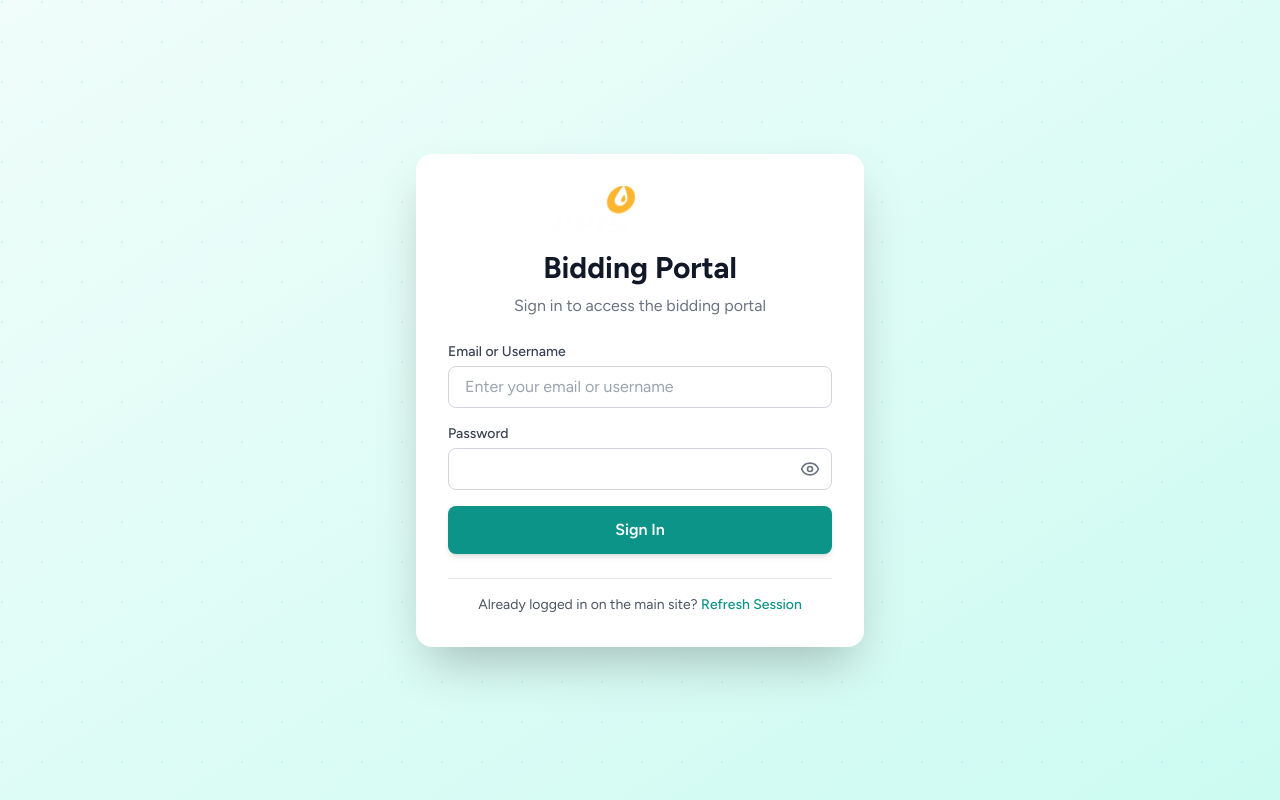
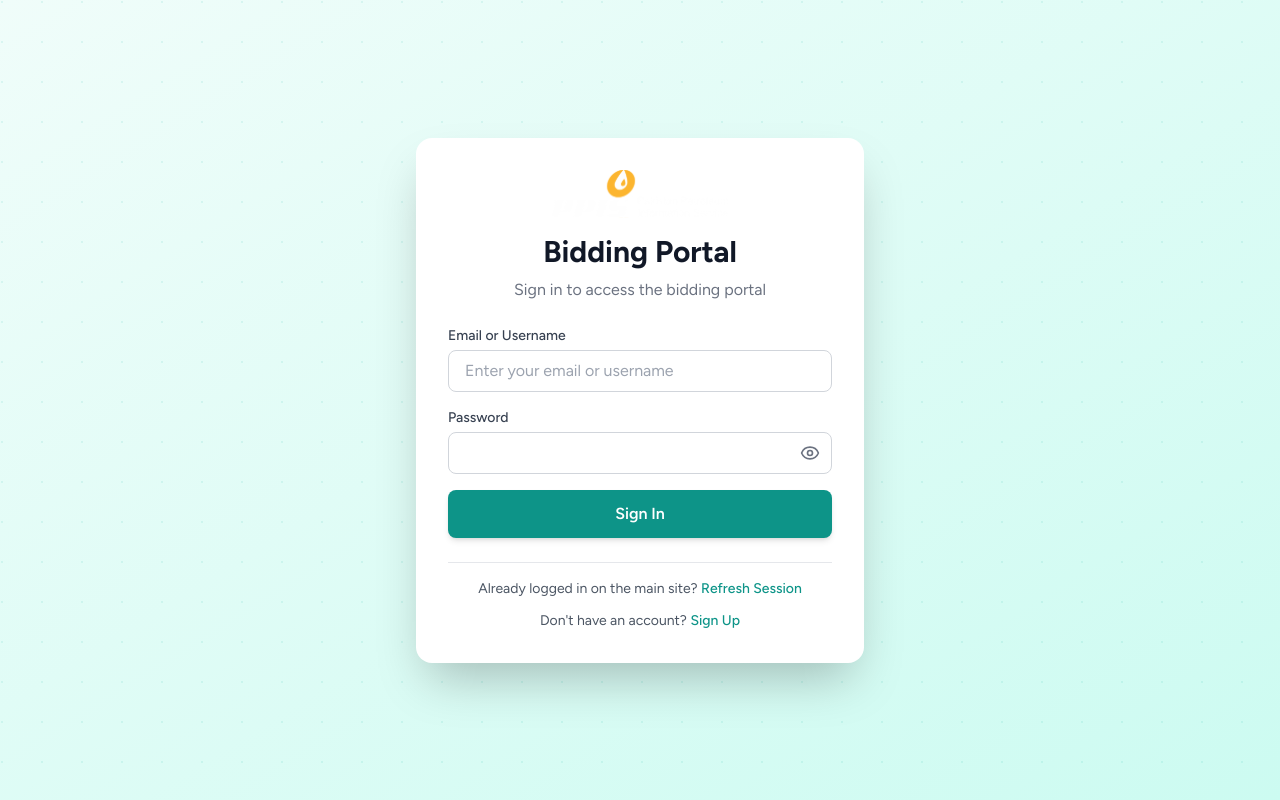
Before and after one commit to hassan-lmk/ppis-bidding-portal, a Next.js app: page /login in a window 1280 px wide. Built offline with nearby package versions, Linux system fonts and the light colour scheme; no server answers.

Commit message:
Add Sign Up link to login page

```diff
--- a/app/login/page.tsx
+++ b/app/login/page.tsx
@@ -142,7 +142,7 @@ function LoginContent() {
             </button>
           </form>
 
-          <div className="text-center pt-4 border-t border-gray-200">
+          <div className="text-center pt-4 border-t border-gray-200 space-y-3">
             <p className="text-sm text-gray-600">
               Already logged in on the main site?{' '}
               <button
@@ -154,6 +154,17 @@ function LoginContent() {
               >
                 Refresh Session
               </button>
+            </p>
+            <p className="text-sm text-gray-600">
+              Don&apos;t have an account?{' '}
+              <a
+                href="https://ppisonline.com/signup"
+                target="_blank"
+                rel="noopener noreferrer"
+                className="text-teal-600 hover:text-teal-700 font-medium"
+              >
+                Sign Up
+              </a>
             </p>
           </div>
         </div>
```
